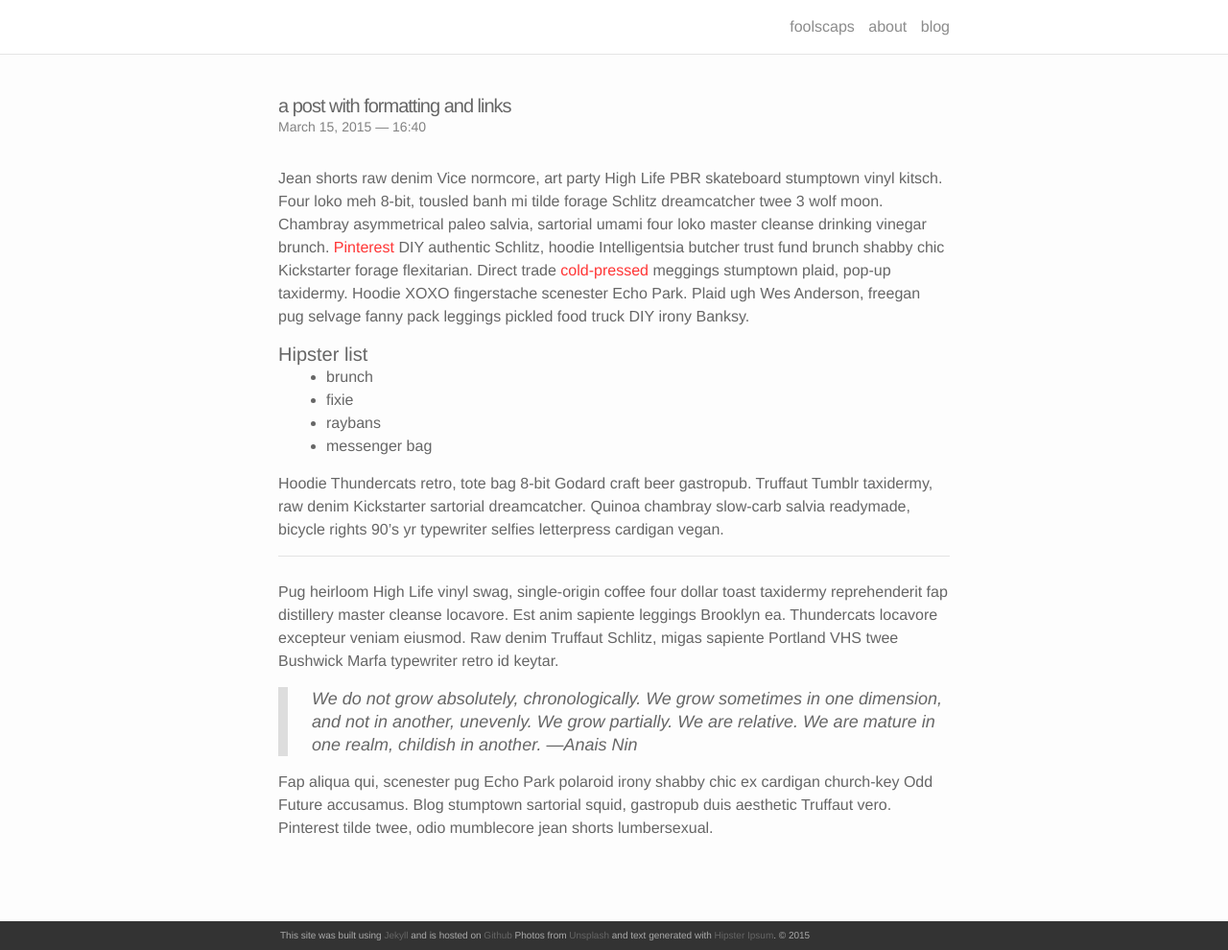
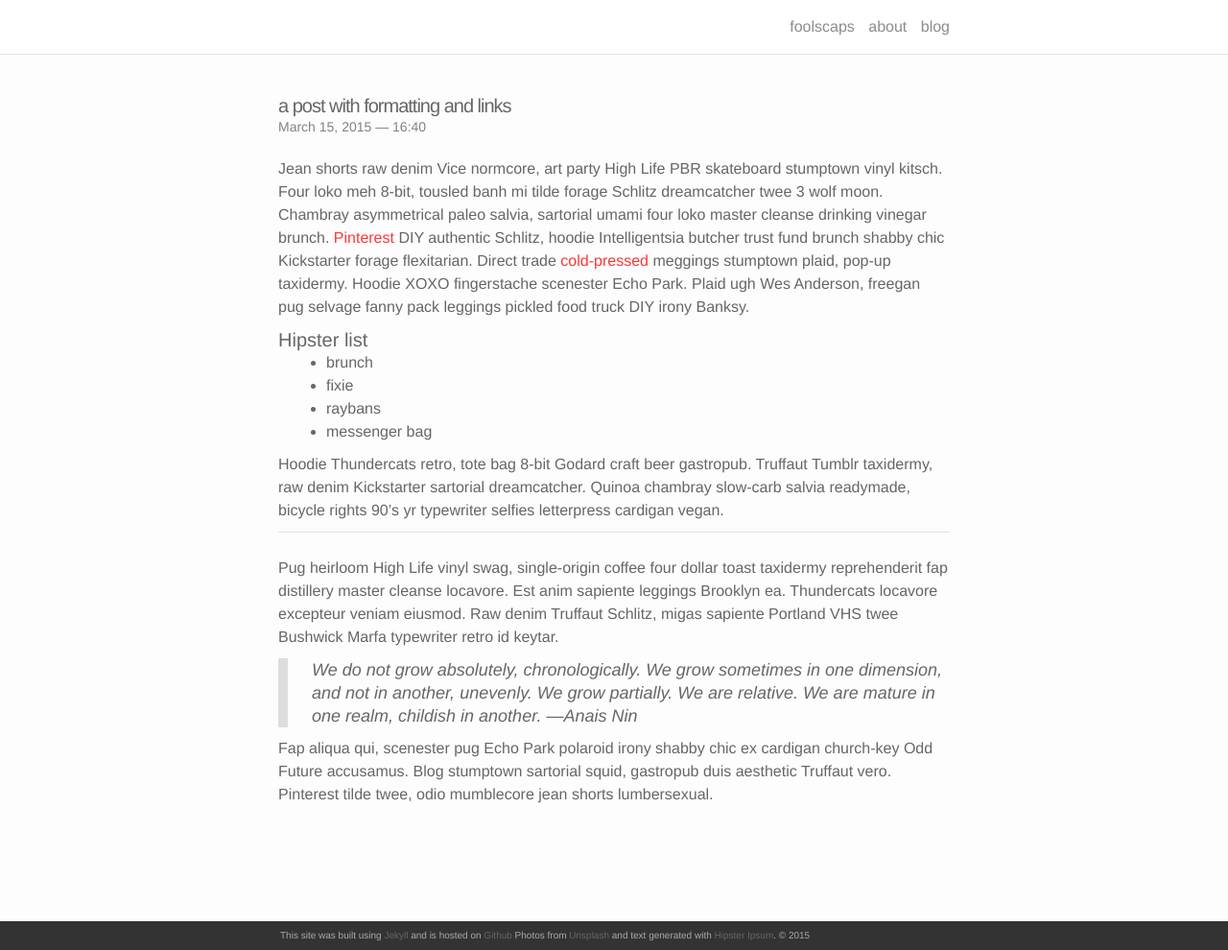
Before and after one commit to foolscaps/foolscaps.github.io, a Jekyll site: the page built from _posts/2015-03-15-title.markdown, in a window 1280 px wide and 990 px high. Shown: the whole window at 96% size. Built offline with Jekyll 4.4.1, drawn with Linux system fonts in a browser that asks for light colours; nearby versions of some CDN libraries.

Commit message:
Update _base.scss

```diff
--- a/_sass/_base.scss
+++ b/_sass/_base.scss
@@ -14,7 +14,7 @@ dl, dd, ol, ul, figure {
 $base-font-family:              Helvetica, sans-serif;
 $base-line-height:              1.5em;
 $horizontal-spacing-unit:       50px;
-$vertical-spacing-unit:         30px;
+$vertical-spacing-unit:         20px;
 $nav-height:                    56px;
 
 /* portfolio tinkering */
```
